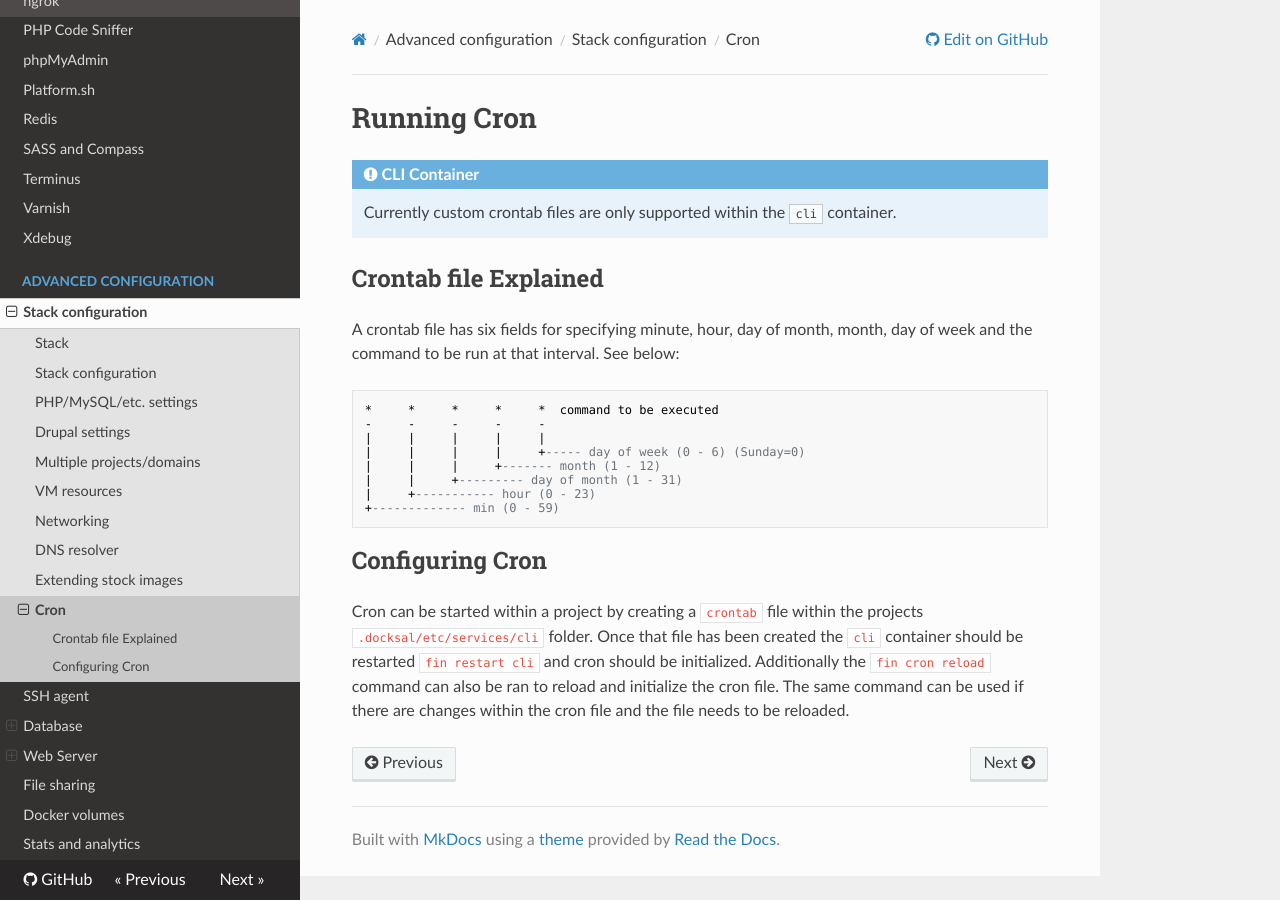
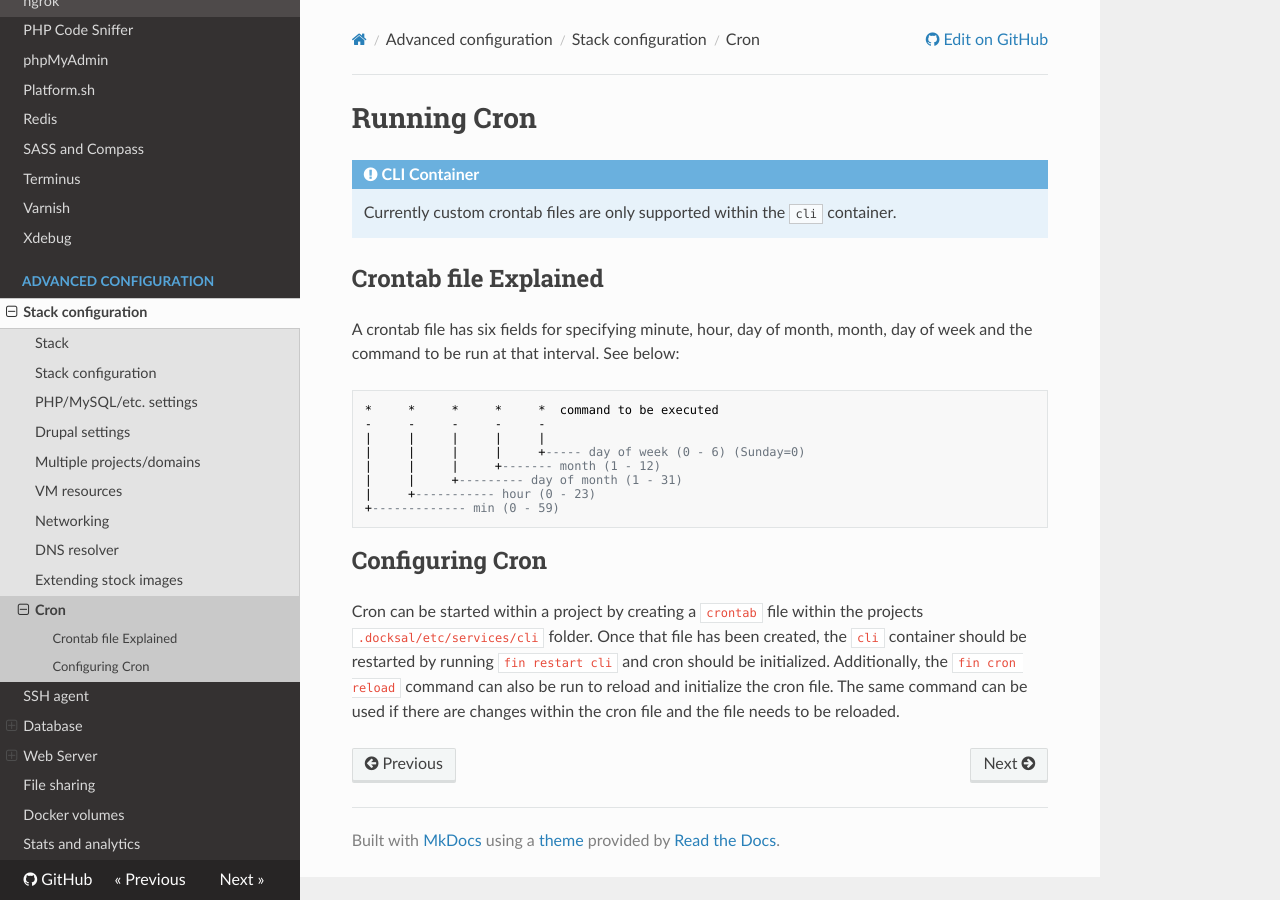
Before and after one commit to docksal/docksal, an MkDocs documentation site: the page built from docs/advanced/cron.md, in a window 1280 px wide. Built offline with MkDocs 1.6.1, drawn with Linux system fonts in a browser that asks for light colours; nearby versions of some CDN libraries; old or Windows-style settings are respelled for this version of MkDocs.

Commit message:
Fixes punctuation, verb tense

```diff
--- a/docs/advanced/cron.md
+++ b/docs/advanced/cron.md
@@ -21,6 +21,6 @@ A crontab file has six fields for specifying minute, hour, day of month, month,
 ## Configuring Cron
 
 Cron can be started within a project by creating a `crontab` file within the projects `.docksal/etc/services/cli` folder.
-Once that file has been created the `cli` container should be restarted `fin restart cli` and cron should be initialized.
-Additionally the `fin cron reload` command can also be ran to reload and initialize the cron file. The same command can
+Once that file has been created, the `cli` container should be restarted by running `fin restart cli` and cron should be initialized.
+Additionally, the `fin cron reload` command can also be run to reload and initialize the cron file. The same command can
 be used if there are changes within the cron file and the file needs to be reloaded.
```
